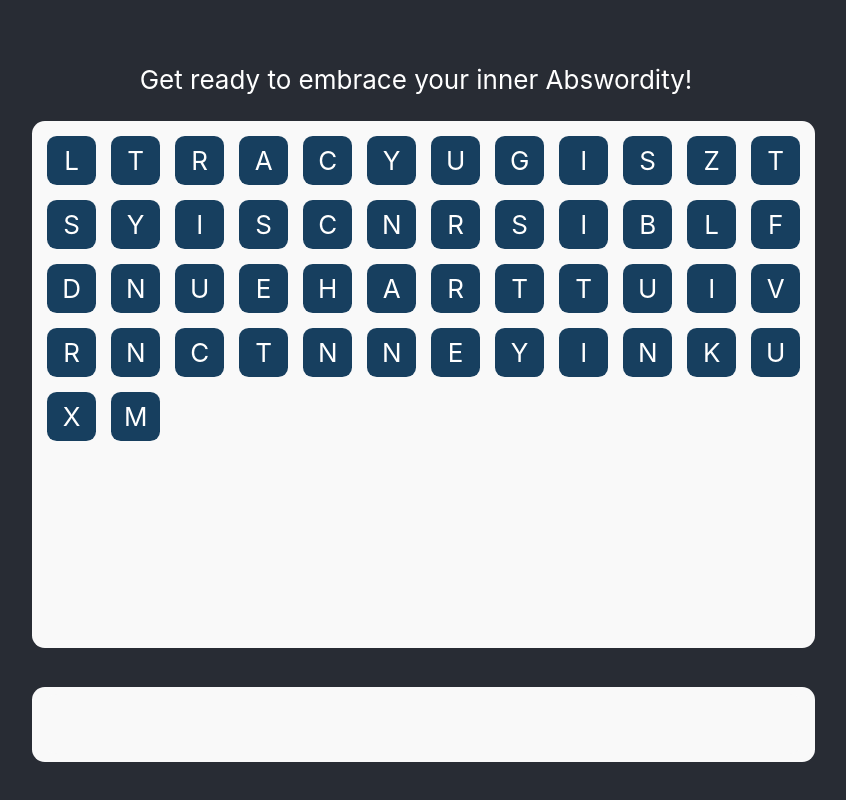
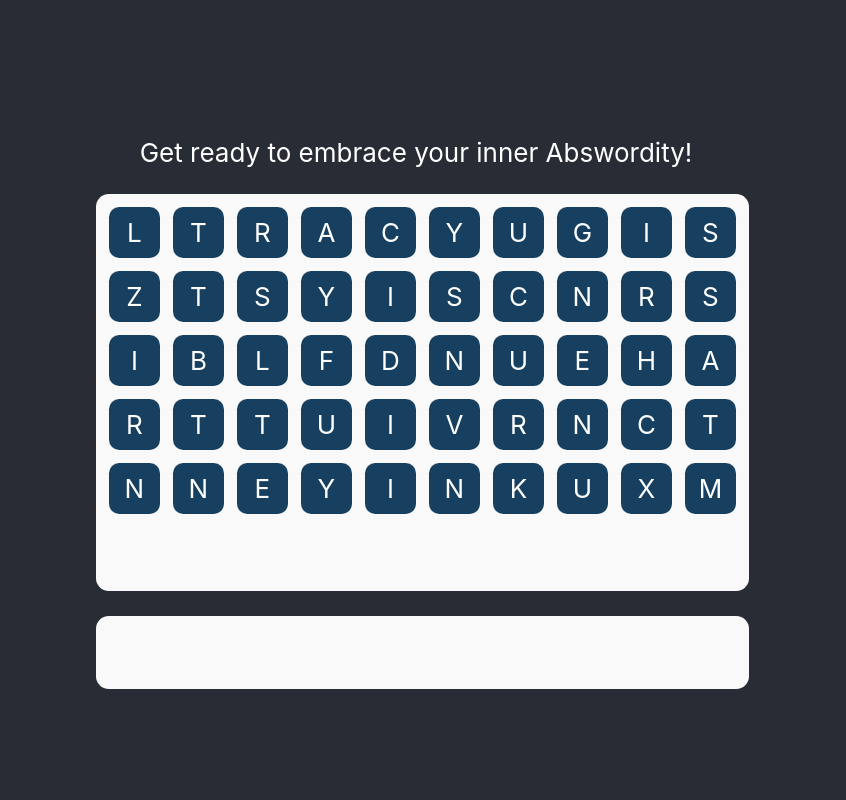
Before and after one commit to Abswordity/Abswordity, a React (Create React App) app: page / in a window 1280 px wide. Shown: the whole page, without its empty margins (224-1070 px from the left). Built offline with nearby package versions, Linux system fonts and the light colour scheme; no server answers.

Commit message:
changed tiles from 96 to 60

```diff
--- a/src/ComponentsDesktop/GameBoard/index.js
+++ b/src/ComponentsDesktop/GameBoard/index.js
@@ -35,7 +35,7 @@ export class GameBoard extends Component {
 	letterAdditionInterval = () => {
 		const interval = setInterval(() => {
 			const { displayLetters } = this.state;
-			if (displayLetters.length > 95) {
+			if (displayLetters.length > 59) {
 				clearInterval(interval)
 			}
 			else {
--- a/src/ComponentsDesktop/GameBoard/index.styles.css
+++ b/src/ComponentsDesktop/GameBoard/index.styles.css
@@ -1,11 +1,11 @@
 .game-board{
 	display: grid;
-	grid-template-columns: repeat(12, 1fr);
-	grid-auto-rows: 12.5%;
-	width: 60vw;
-	min-width: 600px;
-	min-height: 400px;
-	height: 40vw;
+	grid-template-columns: repeat(10, 1fr);
+	grid-auto-rows: 16.666%;
+	width: 50vw;
+	min-width: 500px;
+	min-height: 300px;
+	height: 30vw;
 	background-color: #f9f9f9;
 	padding: 1%;
 	border-radius: 1vw;
--- a/src/ComponentsDesktop/Input/index.styles.css
+++ b/src/ComponentsDesktop/Input/index.styles.css
@@ -1,9 +1,9 @@
 .input-field-container{
-    width: 60vw;
-	min-width: 600px;
+    width: 50vw;
+	min-width: 500px;
     background-color: #f9f9f9;
     padding: 1%;
-    margin-top: 5%;
+    margin-top: 4%;
     border-radius:1vw;
 }
 
--- a/src/ComponentsDesktop/LetterTile/index.styles.css
+++ b/src/ComponentsDesktop/LetterTile/index.styles.css
@@ -4,7 +4,7 @@
 	align-items: center;
 	position: inherit;
 	background-color: #173F5F;
-    margin: 12%;
+    margin: 10%;
     border-radius: 20%;
 }
 
@@ -14,9 +14,9 @@
 	align-items: center;
 	position: inherit;
 	background-color: #ED553B;
-    margin: 12%;
+    margin: 10%;
 	border-radius: 20%;
-	transform: rotate(35deg);
+	transform: rotate(30deg);
 }
 
 .letter-tile-miami {
```
Also changed, not shown: 1 other file (tests, documents, lock files or other folders).
